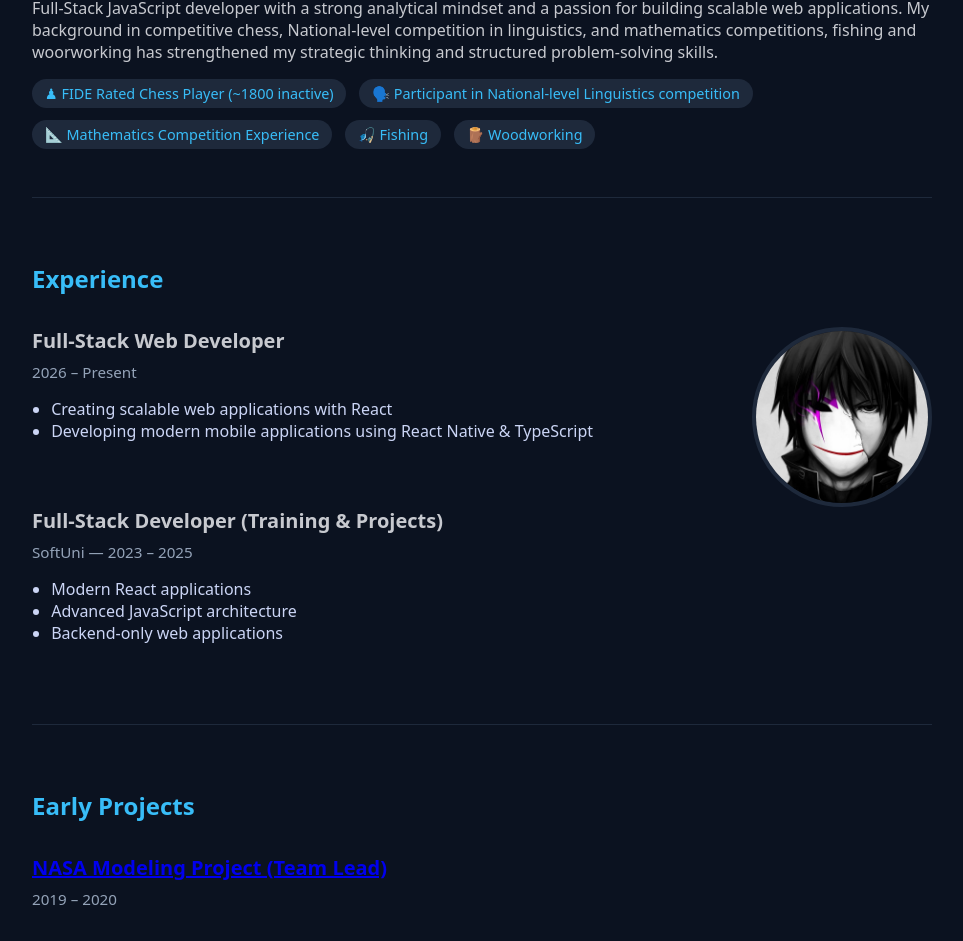
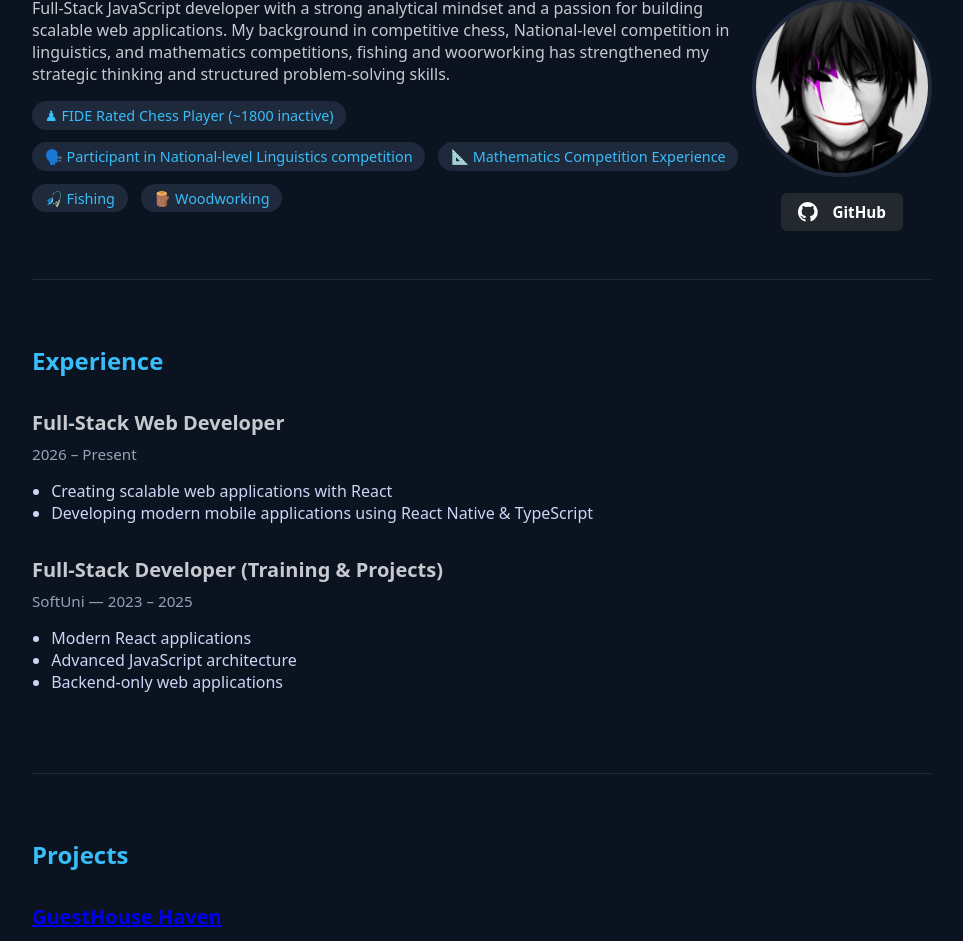
Before and after one commit to BozhidarZagorov/myCV, a React (Vite) app: page / in a window 1280 px wide. Shown: the part 1083-2024 px from the top of the page, without its empty margins (158-1121 px from the left). Built offline with nearby package versions, Linux system fonts and the light colour scheme.

Commit message:
move img to about me and remove from experience

```diff
--- a/src/sections/CV.jsx
+++ b/src/sections/CV.jsx
@@ -54,7 +54,8 @@ export default function CV() {
         {/* ABOUT ME */}
         <div className="cv-block">
           <h3 className="cv-block-title">About Me</h3>
-
+        <div className="cv-row">
+        <div>
           <p className="cv-about-text">
             Full-Stack JavaScript developer with a strong analytical mindset and a passion
             for building scalable web applications. My background in competitive chess,
@@ -68,6 +69,30 @@ export default function CV() {
             <span>🎣 Fishing</span>
             <span>🪵 Woodworking</span>
           </div>
+        </div>
+          <div className="cv-image">
+              <img src="/profilepic.jpg" alt="Your Name" />
+              <a
+                href="https://github.com/BozhidarZagorov"
+                target="_blank"
+                rel="noopener noreferrer"
+                className="github-button"
+              >
+              <svg
+                xmlns="http://www.w3.org/2000/svg"
+                viewBox="0 0 24 24"
+                fill="currentColor"
+                width="20"
+                height="20"
+                style={{ marginRight: "0.5rem" }}
+              >
+                <path d="M12 0a12 12 0 00-3.79 23.4c.6.11.82-.26.82-.58v-2.22c-3.34.73-4.04-1.6-4.04-1.6a3.18 3.18 0 00-1.33-1.75c-1.09-.74.08-.73.08-.73a2.51 2.51 0 011.83 1.23 2.56 2.56 0 003.5 1 2.55 2.55 0 01.76-1.6c-2.66-.3-5.47-1.34-5.47-5.95a4.65 4.65 0 011.24-3.23 4.3 4.3 0 01.12-3.18s1-.32 3.3 1.23a11.4 11.4 0 016 0c2.3-1.55 3.3-1.23 3.3-1.23a4.3 4.3 0 01.12 3.18 4.65 4.65 0 011.24 3.23c0 4.62-2.81 5.64-5.48 5.94a2.85 2.85 0 01.81 2.22v3.3c0 .32.21.7.83.58A12 12 0 0012 0z"/>
+              </svg>
+                GitHub
+              </a>
+          </div>
+        </div>
+
 
         </div>
 
@@ -75,7 +100,7 @@ export default function CV() {
         {/* EXPERIENCE */}
         <div className="cv-block">
           <h3 className="cv-block-title">Experience</h3>
-        <div className="cv-row">
+
           <div className="cv-item">
             <h4>Full-Stack Web Developer</h4>
             <span className="cv-meta">2026 – Present</span>
@@ -84,10 +109,7 @@ export default function CV() {
               <li>Developing modern mobile applications using React Native & TypeScript</li>
             </ul>
           </div>
-           <div className="cv-image">
-              <img src="/profilepic.jpg" alt="Your Name" />
-          </div>
-        </div>
+
           <div className="cv-item">
             <h4>Full-Stack Developer (Training & Projects)</h4>
             <span className="cv-meta">SoftUni — 2023 – 2025</span>
@@ -98,6 +120,28 @@ export default function CV() {
             </ul>
           </div>
       </div>
+
+        {/* PROJECTS */}
+        <div className="cv-block">
+          <h3 className="cv-block-title">Projects</h3>
+
+          <div className="cv-item">
+            <h4>
+              <a
+                href="heaven-guesthouse.web.app"
+                target="_blank"
+                rel="noopener noreferrer"
+              >
+                GuestHouse Haven
+              </a></h4>
+                <span className="cv-meta">
+                  A full-featured apartment booking platform featuring an interactive calendar for availability, Google Maps integration, Google authentication, detailed apartment listings with photos and prices, a gallery showcasing the surrounding area, and a one-click reservation system with automatic email confirmations.
+                </span>
+
+          </div>
+
+        </div>
+
 
         {/* EARLY PROJECTS */}
         <div className="cv-block">
```
